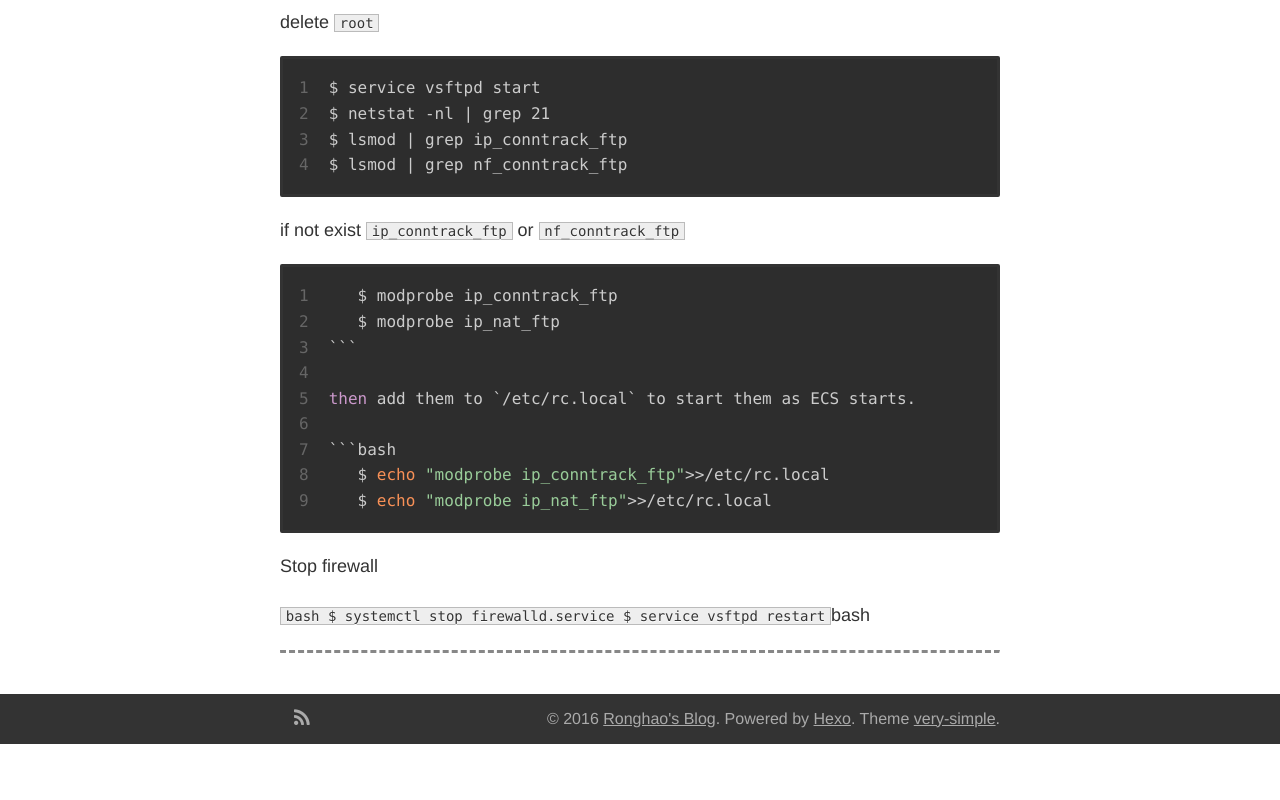
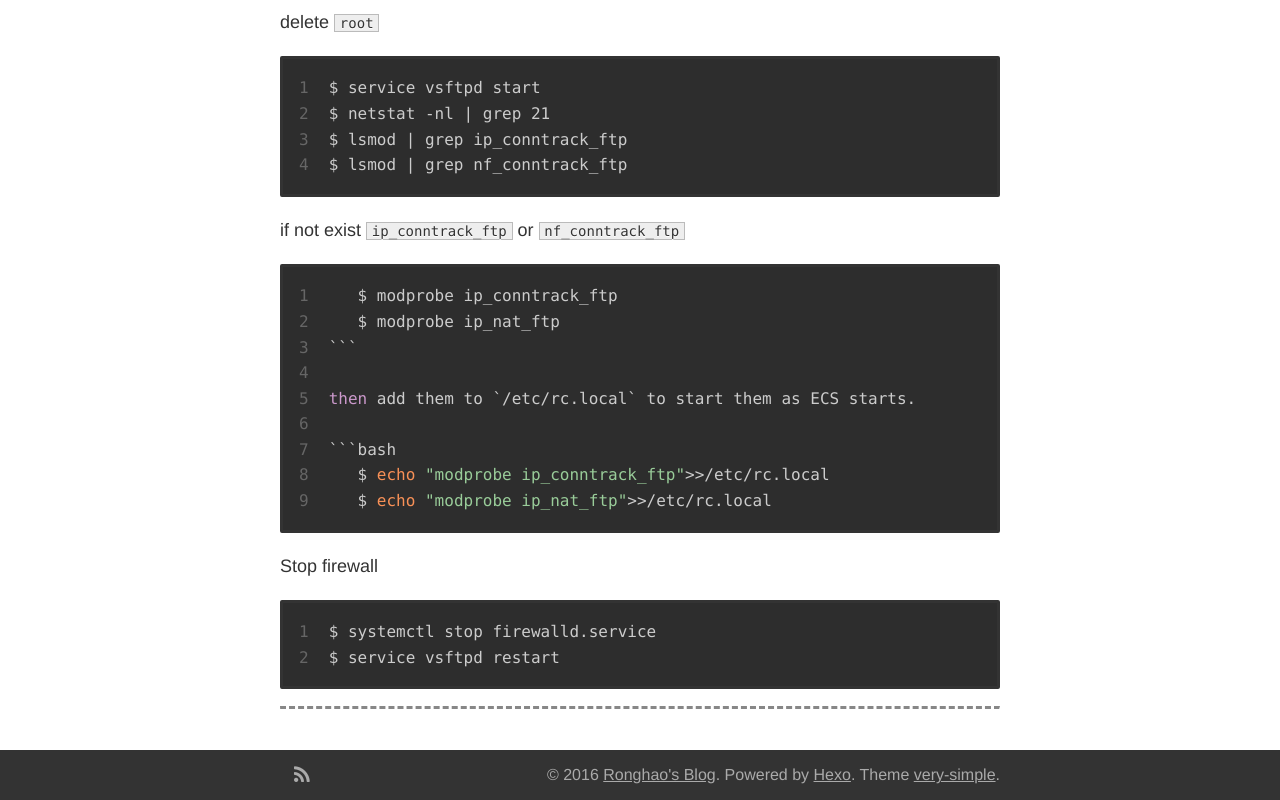
Before and after one commit to DOYOULIKEMI/smartsrh.github.io, a plain HTML site: page 2016/03/28/CentOS-Notes/index.html in a window 1280 px wide. Shown: the part 2066-2866 px from the top of the page. Before the commit the page ends 2810 px from the top, so only its background shows below. Drawn offline with nearby package versions, Linux system fonts and the light colour scheme; some packages are replaced by stand-ins of ours; a script that the page names is missing.

Commit message:
Site updated: 2016-03-28 23:02:34

````diff
--- a/2016/03/28/CentOS-Notes/index.html
+++ b/2016/03/28/CentOS-Notes/index.html
@@ -44,9 +44,6 @@
 <p>if not exist <code>ip_conntrack_ftp</code> or <code>nf_conntrack_ftp</code></p>
 <figure class="highlight bash"><table><tr><td class="gutter"><pre><span class="line">1</span><br><span class="line">2</span><br><span class="line">3</span><br><span class="line">4</span><br><span class="line">5</span><br><span class="line">6</span><br><span class="line">7</span><br><span class="line">8</span><br><span class="line">9</span><br></pre></td><td class="code"><pre><span class="line">   $ modprobe ip_conntrack_ftp</span><br><span class="line">   $ modprobe ip_nat_ftp</span><br><span class="line">``` </span><br><span class="line"></span><br><span class="line"><span class="keyword">then</span> add them to `/etc/rc.local` to start them as ECS starts.</span><br><span class="line"></span><br><span class="line">```bash</span><br><span class="line">   $ <span class="built_in">echo</span> <span class="string">"modprobe ip_conntrack_ftp"</span>&gt;&gt;/etc/rc.local</span><br><span class="line">   $ <span class="built_in">echo</span> <span class="string">"modprobe ip_nat_ftp"</span>&gt;&gt;/etc/rc.local</span><br></pre></td></tr></table></figure>
 <p>Stop firewall</p>
-<p><code>bash
-   $ systemctl stop firewalld.service
-   $ service vsftpd restart</code>bash</p>
-</div><!-- comment system--><div class="container"><hr></div></article><footer id="footer"><div class="container"><div class="bar"><div class="social"><a href="/atom.xml" target="_blank"><i class="fa fa-rss"></i></a></div><div class="footer">© 2016 <a href="/" rel="nofollow">Ronghao's Blog</a>. Powered by <a rel="nofollow" target="_blank" href="https://hexo.io">Hexo</a>. Theme <a target="_blank" href="https://github.com/lotabout/very-simple">very-simple</a>.</div></div></div></footer><link rel="stylesheet" type="text/css" href="//cdn.bootcss.com/fancybox/2.1.5/jquery.fancybox.css"><script src="//cdn.bootcss.com/jquery/2.0.3/jquery.min.js"></script><script src="//cdn.bootcss.com/fancybox/2.1.5/jquery.fancybox.pack.js"></script><script>$(document).ready(function() {
+<figure class="highlight bash"><table><tr><td class="gutter"><pre><span class="line">1</span><br><span class="line">2</span><br></pre></td><td class="code"><pre><span class="line">$ systemctl stop firewalld.service</span><br><span class="line">$ service vsftpd restart</span><br></pre></td></tr></table></figure></div><!-- comment system--><div class="container"><hr></div></article><footer id="footer"><div class="container"><div class="bar"><div class="social"><a href="/atom.xml" target="_blank"><i class="fa fa-rss"></i></a></div><div class="footer">© 2016 <a href="/" rel="nofollow">Ronghao's Blog</a>. Powered by <a rel="nofollow" target="_blank" href="https://hexo.io">Hexo</a>. Theme <a target="_blank" href="https://github.com/lotabout/very-simple">very-simple</a>.</div></div></div></footer><link rel="stylesheet" type="text/css" href="//cdn.bootcss.com/fancybox/2.1.5/jquery.fancybox.css"><script src="//cdn.bootcss.com/jquery/2.0.3/jquery.min.js"></script><script src="//cdn.bootcss.com/fancybox/2.1.5/jquery.fancybox.pack.js"></script><script>$(document).ready(function() {
     $(".fancybox").fancybox();
 });</script></body></html>
````
